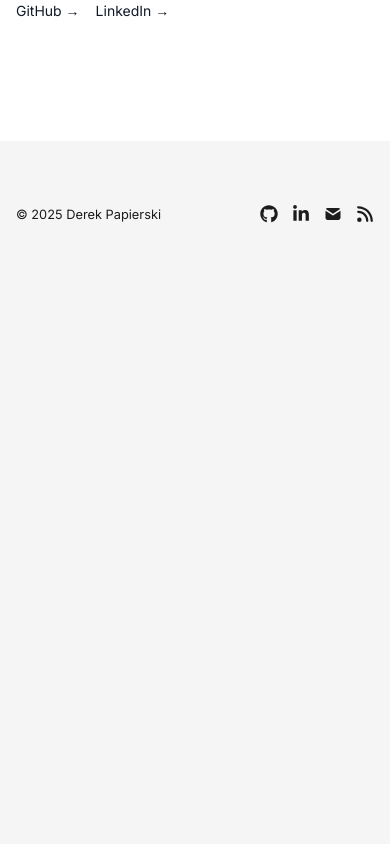
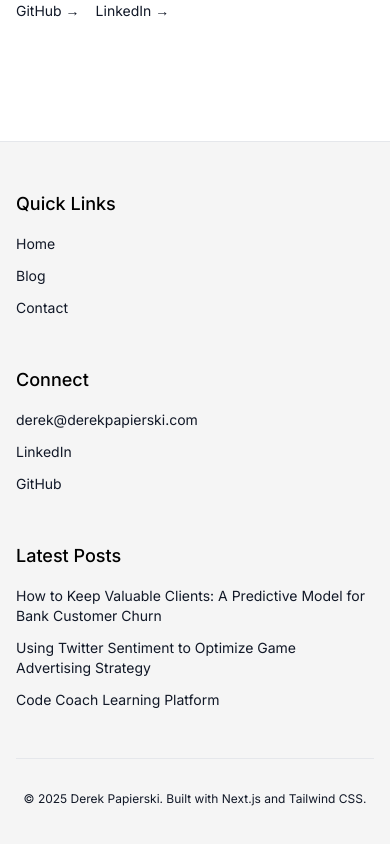
Before and after one commit to d-pap/portfolio, a Next.js app: page / in a window 390 px wide. Shown: the part 5828-6672 px from the top of the page. Before the commit the page ends 6092 px from the top, so only its background shows below. Built offline with nearby package versions, Linux system fonts and the light colour scheme.

Commit message:
update config for og image and favicon, update sitemap, blog metadata, and footer

```diff
--- a/app/components/footer.tsx
+++ b/app/components/footer.tsx
@@ -1,60 +1,107 @@
-"use client";
+import React from "react";
+import Link from "next/link";
+import { getBlogPosts } from "app/lib/posts";
+import { socialLinks } from "app/config";
 
-import React from "react";
-import {
-  FaXTwitter,
-  FaGithub,
-  FaInstagram,
-  FaRss,
-  FaLinkedinIn,
-} from "react-icons/fa6";
-import { TbMailFilled } from "react-icons/tb";
-import { metaData, socialLinks } from "app/config";
+export default async function Footer() {
+  const posts = await getBlogPosts();
 
-const YEAR = new Date().getFullYear();
+  return (
+    <footer className="w-full bg-tertiary dark:bg-tertiary border-t border-gray-200 dark:border-gray-800">
+      <div className="max-w-7xl mx-auto px-4 sm:px-6 py-12 md:py-16">
+        <div className="grid grid-cols-1 md:grid-cols-3 gap-12 md:gap-8">
+          {/* Quick Links */}
+          <div>
+            <h3 className="text-lg font-semibold mb-4 flex items-center">
+              Quick Links
+            </h3>
+            <div className="space-y-3">
+              <Link
+                href="/"
+                className="block text-sm text-gray-900 dark:text-gray-100 hover:text-[#2D6960] dark:hover:text-[#2D6960] transition-colors "
+              >
+                Home
+              </Link>
 
-function SocialLink({ href, icon: Icon }) {
-  return (
-    <a href={href} target="_blank" rel="noopener noreferrer">
-      <Icon />
+              <Link
+                href="/blog"
+                className="block text-sm text-gray-900 dark:text-gray-100 hover:text-[#2D6960] dark:hover:text-[#2D6960] transition-colors "
+              >
+                Blog
+              </Link>
+              <Link
+                href="/#contact"
+                className="block text-sm text-gray-900 dark:text-gray-100 hover:text-[#2D6960] dark:hover:text-[#2D6960] transition-colors "
+              >
+                Contact
+              </Link>
+            </div>
+          </div>
+
+          {/* Connect */}
+          <div>
+            <h3 className="text-lg font-semibold mb-4 flex items-center">
+              Connect
+            </h3>
+            <div className="space-y-3">
+              <a
+                href={socialLinks.email}
+                className="block text-sm text-gray-900 dark:text-gray-100 hover:text-[#2D6960] dark:hover:text-[#2D6960] transition-colors "
+              >
+                derek@derekpapierski.com
               </a>
-  );
-}
-
-function SocialLinks() {
-  return (
-    <div className="flex text-lg gap-3.5 float-right transition-opacity duration-300 hover:opacity-90">
-      <SocialLink href={socialLinks.github} icon={FaGithub} />
-      <SocialLink href={socialLinks.linkedin} icon={FaLinkedinIn} />
-      <SocialLink href={socialLinks.email} icon={TbMailFilled} />
-      <a href="/rss.xml" target="_self">
-        <FaRss />
-      </a>
-    </div>
-  );
-}
-
-export default function Footer() {
-  return (
-    <small className="block lg:mt-24 mt-16 my-10 text-[#1C1C1C] dark:text-[#D4D4D4]">
-      <time>© {YEAR}</time>{" "}
               <a
-        className="no-underline"
                 href={socialLinks.linkedin}
                 target="_blank"
                 rel="noopener noreferrer"
+                className="block text-sm text-gray-900 dark:text-gray-100 hover:text-[#2D6960] dark:hover:text-[#2D6960] transition-colors "
               >
-        {metaData.title}
+                LinkedIn
               </a>
-      <style jsx>{`
-        @media screen and (max-width: 480px) {
-          article {
-            padding-top: 2rem;
-            padding-bottom: 4rem;
-          }
-        }
-      `}</style>
-      <SocialLinks />
-    </small>
+              <a
+                href={socialLinks.github}
+                target="_blank"
+                rel="noopener noreferrer"
+                className="block text-sm text-gray-900 dark:text-gray-100 hover:text-[#2D6960] dark:hover:text-[#2D6960] transition-colors "
+              >
+                GitHub
+              </a>
+            </div>
+          </div>
+
+          {/* Latest Posts */}
+          <div>
+            <h3 className="text-lg font-semibold mb-4 flex items-center">
+              Latest Posts
+            </h3>
+            <div className="space-y-3">
+              {posts
+                .sort(
+                  (a, b) =>
+                    new Date(b.metadata.publishedAt).getTime() -
+                    new Date(a.metadata.publishedAt).getTime()
+                )
+                .slice(0, 3)
+                .map((post) => (
+                  <Link
+                    key={post.slug}
+                    href={`/blog/${post.slug}`}
+                    className="block text-sm text-gray-900 dark:text-gray-100 hover:text-[#2D6960] dark:hover:text-[#2D6960] transition-colors "
+                  >
+                    {post.metadata.title}
+                  </Link>
+                ))}
+            </div>
+          </div>
+        </div>
+
+        <div className="mt-12 pt-8 border-t border-gray-200 dark:border-gray-800 text-center text-xs text-gray-900 dark:text-gray-100">
+          <p>
+            © {new Date().getFullYear()} Derek Papierski. Built with Next.js and
+            Tailwind CSS.
+          </p>
+        </div>
+      </div>
+    </footer>
   );
 }
--- a/app/components/nav.tsx
+++ b/app/components/nav.tsx
@@ -7,8 +7,6 @@ import { useState, useEffect, useRef } from "react";
 const navItems = {
   "/": { name: "Home" },
   "/blog": { name: "Blog" },
-  "/projects": { name: "Projects" },
-  "/photos": { name: "Photos" },
 };
 
 export function Navbar() {
--- a/app/config.ts
+++ b/app/config.ts
@@ -1,11 +1,9 @@
 export const metaData = {
-  baseUrl: "https://nextfolio-template.vercel.app/",
-  //!baseUrl: "https://derekpapierski.com/",
+  baseUrl: "https://derekpapierski.com/",
   title: "Derek Papierski",
   name: "Derek",
-  ogImage: "/opengraph-image.png",
-  description:
-    "Derek Papierski is a data scientist and software engineer.",
+  ogImage: "/og-image.png",
+  description: "Derek Papierski is a data scientist and software engineer.",
 };
 
 export const socialLinks = {
--- a/app/layout.tsx
+++ b/app/layout.tsx
@@ -42,7 +42,7 @@ export const metadata: Metadata = {
     card: "summary_large_image",
   },
   icons: {
-    icon: "/favicon-book.ico",
+    icon: "/favicon-greencircle.ico",
   },
 };
 
@@ -86,9 +86,7 @@ export default function RootLayout({
             <Navbar />
 
             {children}
-            <div className="max-w-3xl mx-auto px-4 sm:px-6 mt-16">
-              <Footer />
-            </div>
+            <Footer />
           </div>
         </ThemeProvider>
         <Analytics />
--- a/app/page.tsx
+++ b/app/page.tsx
@@ -402,10 +402,10 @@ export default function Page() {
                       happy to connect.
                     </p>
                     <a
-                      href="mailto:derekpap@umich.edu"
+                      href="mailto:derek@derekpapierski.com"
                       className="inline-flex items-center text-sm text-gray-900 dark:text-gray-100 hover:text-[#2D6960] dark:hover:text-[#2D6960] transition-colors"
                     >
-                      derekpap@umich.edu →
+                      derek@derekpapierski.com →
                     </a>
                   </div>
                 </div>
--- a/app/sitemap.ts
+++ b/app/sitemap.ts
@@ -12,7 +12,7 @@ export default async function sitemap(): Promise<MetadataRoute.Sitemap> {
     lastModified: post.metadata.publishedAt,
   }));
 
-  let routes = ["", "blog", "projects", "photos"].map((route) => ({
+  let routes = ["", "blog"].map((route) => ({
     url: `${BaseUrl}${route}`,
     lastModified: new Date().toISOString().split("T")[0],
   }));
--- a/content/bank-churn.mdx
+++ b/content/bank-churn.mdx
@@ -1,9 +1,10 @@
 ---
 title: "How to Keep Valuable Clients: A Predictive Model for Bank Customer Churn"
 publishedAt: "2024-08-21"
-summary: "?????"
-tags: "???, ?c??, ???c"
+summary: "Using machine learning to help banks reduce churn and cut acquisition costs by targeting retention efforts more effectively."
+tags: "Data Analysis, Predictive Modeling, ML"
 image: "/profile.png"
+category: "Project"
 ---
 
 ## Summary
--- a/content/codecoach.mdx
+++ b/content/codecoach.mdx
@@ -1,19 +1,12 @@
 ---
 title: "Code Coach Learning Platform"
 publishedAt: "2024-08-20"
-summary: "AI-powered React web app to improve coding skills."
+summary: "LeetCode-style coding platform with real-time code execution and an AI assistant that helps users solve problems and prepare for technical interviews."
 tags: "React, Web development, AI"
 image: "/cc-landing.png"
 ---
 
 <Image src="/cc-compiler.png" alt="Code Coach image" width={640} height={500} />
-
-<Callout emoji="💡">
-[www.umcodecoach.netlify.app](https://umcodecoach.netlify.app)
-
-[www.github.com/d-pap/codecoach](https://github.com/d-pap/codecoach)
-
-</Callout>
 
 [www.umcodecoach.netlify.app](https://umcodecoach.netlify.app)
 
--- a/content/twitter-nlp.mdx
+++ b/content/twitter-nlp.mdx
@@ -1,7 +1,7 @@
 ---
 title: "Using Twitter Sentiment to Optimize Game Advertising Strategy"
 publishedAt: "2024-08-21"
-summary: "??????????"
+summary: "Using NLP to guide ad targeting strategies and boost engagement by aligning campaigns with user pain points."
 tags: "Data Analysis, NLP, Marketing"
 image: "/profile.png"
 ---
```
Also changed, not shown: public/og-image.png (added), 1 other file (tests, documents, lock files or other folders). Lines whose indentation alone changed are shown as unchanged.
